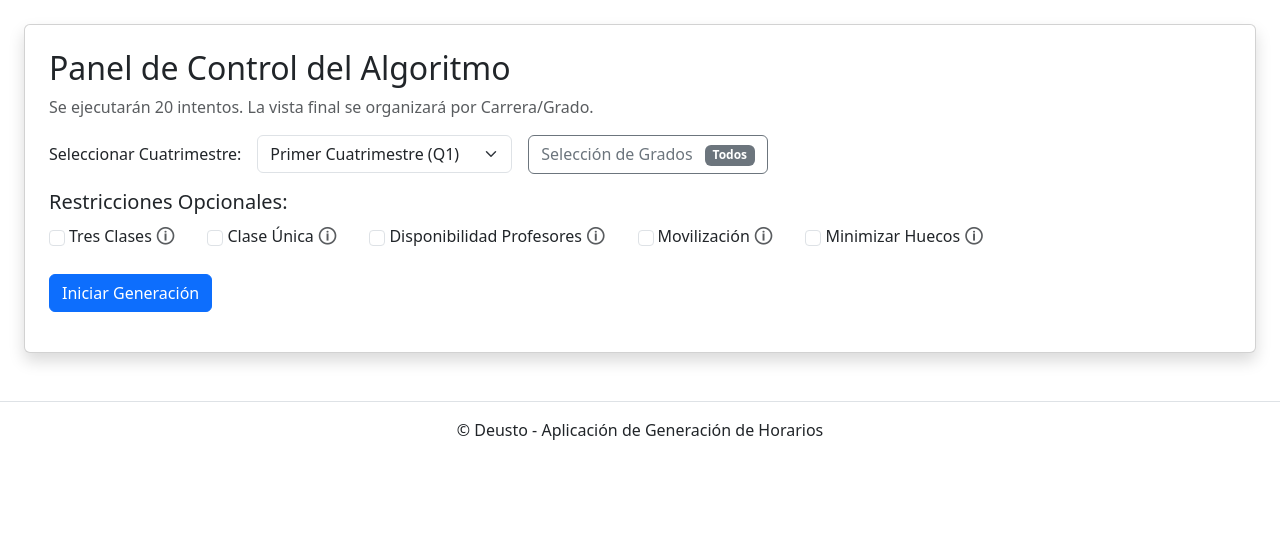
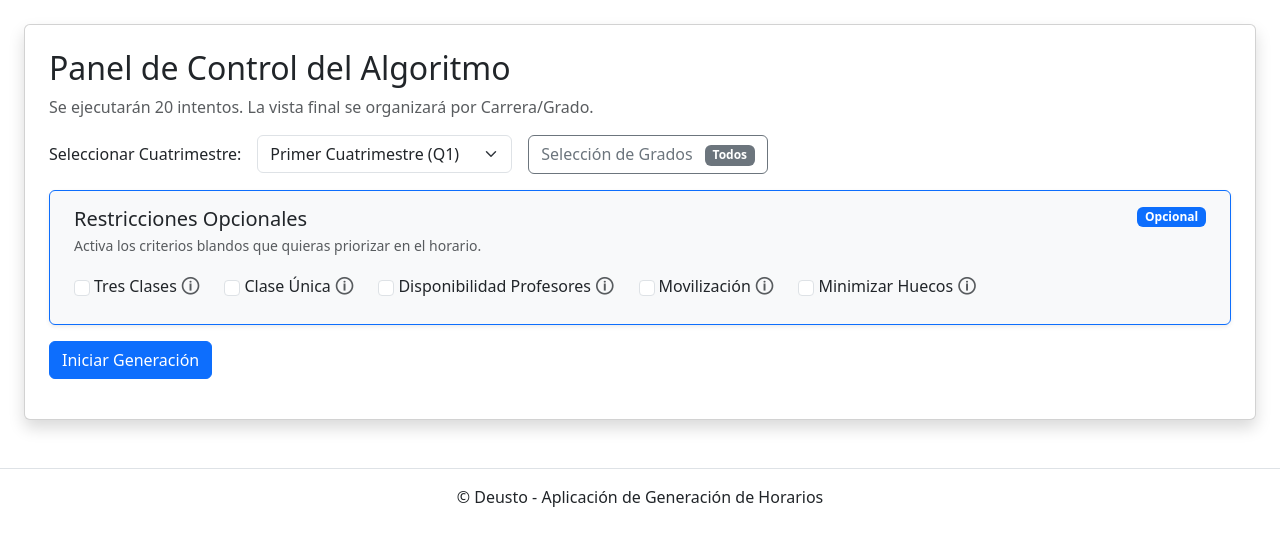
Before and after one commit to Gontzaa86/PFG-25-26, a Flask app: page /solver/stream in a window 1280 px wide. Shown: the part 56-602 px from the top of the page. Run offline with Flask 3, Linux system fonts and the light colour scheme.

Commit message:
mejora interfaz generador / restricciones y seleccion grados

```diff
--- a/static/js/generador.js
+++ b/static/js/generador.js
@@ -323,37 +323,43 @@ function cargarListaGrados() {
                 roots[root].push(g);
             });
 
-            // Render raíz checkboxes
-            const rootsRow = document.createElement('div');
-            rootsRow.className = 'mb-3';
+            // Render grades grouped by root in compact cards
+            const groupsContainer = document.createElement('div');
+            groupsContainer.className = 'row row-cols-1 row-cols-md-2 row-cols-xl-3 g-3';
             Object.keys(roots).sort().forEach(root => {
                 const isCheckedRoot = Array.from(selectedGrades).some(s => s === root || s === 'root:' + root);
-                rootsRow.innerHTML += `
-                    <div class="form-check form-check-inline me-3">
-                        <input class="form-check-input root-check" type="checkbox" value="${root}" id="root-${root}" ${isCheckedRoot ? 'checked' : ''}>
-                        <label class="form-check-label" for="root-${root}">${root}</label>
-                    </div>`;
+                const cardCol = document.createElement('div');
+                cardCol.className = 'col';
+                cardCol.innerHTML = `
+                    <div class="card h-100 shadow-sm">
+                        <div class="card-body py-3 px-3">
+                            <div class="d-flex justify-content-between align-items-start gap-2 mb-2">
+                                <div>
+                                    <h6 class="card-title mb-1">${root}</h6>
+                                    <p class="card-text small text-muted mb-0">${roots[root].length} grado${roots[root].length === 1 ? '' : 's'}</p>
+                                </div>
+                                <div class="form-check form-switch mb-0">
+                                    <input class="form-check-input root-check" type="checkbox" value="${root}" id="root-${root}" ${isCheckedRoot ? 'checked' : ''}>
+                                    <label class="form-check-label small" for="root-${root}">Todos</label>
+                                </div>
+                            </div>
+                            <div class="d-flex flex-column gap-1">
+                                ${roots[root].map(g => {
+                                    const checked = selectedGrades.has(g.id) ? 'checked' : '';
+                                    return `
+                                        <div class="form-check form-check-sm">
+                                            <input class="form-check-input grade-check" data-root="${root}" type="checkbox" value="${g.id}" id="grade-${g.id}" ${checked}>
+                                            <label class="form-check-label small" for="grade-${g.id}">${g.id}${g.name ? ' - ' + g.name : ''}</label>
+                                        </div>
+                                    `;
+                                }).join('')}
+                            </div>
+                        </div>
+                    </div>
+                `;
+                groupsContainer.appendChild(cardCol);
             });
-            container.appendChild(rootsRow);
-
-            // Render grades grouped by root
-            const grid = document.createElement('div');
-            grid.className = 'row';
-            Object.keys(roots).sort().forEach(root => {
-                roots[root].forEach(g => {
-                    const checked = selectedGrades.has(g.id) ? 'checked' : '';
-                    const col = document.createElement('div');
-                    col.className = 'col-6 col-md-4';
-                    col.innerHTML = `
-                        <div class="form-check">
-                            <input class="form-check-input grade-check" data-root="${root}" type="checkbox" value="${g.id}" id="grade-${g.id}" ${checked}>
-                            <label class="form-check-label" for="grade-${g.id}">${g.id} ${g.name ? '- ' + g.name : ''}</label>
-                        </div>
-                    `;
-                    grid.appendChild(col);
-                });
-            });
-            container.appendChild(grid);
+            container.appendChild(groupsContainer);
 
             const rootChecks = container.querySelectorAll('input.root-check');
             rootChecks.forEach(rc => {
--- a/templates/resultado.html
+++ b/templates/resultado.html
@@ -22,9 +22,18 @@
                 <button id="btnSeleccionGrados" class="btn btn-outline-secondary">Selección de Grados <span id="badgeGrados" class="badge bg-secondary ms-2">Todos</span></button>
             </div>
             <div class="mt-3">
-                <h5>Restricciones Opcionales:</h5>
-                <div id="contenedor-checks" class="d-flex flex-wrap gap-3">
+                <div class="card border-primary bg-light shadow-sm">
+                    <div class="card-body py-3 px-4">
+                        <div class="d-flex flex-column flex-md-row justify-content-between align-items-start gap-2 mb-3">
+                            <div>
+                                <h5 class="card-title mb-1">Restricciones Opcionales</h5>
+                                <p class="card-text small text-muted mb-0">Activa los criterios blandos que quieras priorizar en el horario.</p>
+                            </div>
+                            <span class="badge bg-primary">Opcional</span>
+                        </div>
+                        <div id="contenedor-checks" class="d-flex flex-wrap gap-2"></div>
                     </div>
+                </div>
             </div>
             <div id="log-restricciones" class="mt-3" style="display:none;">
                 <div class="alert alert-info">
```
